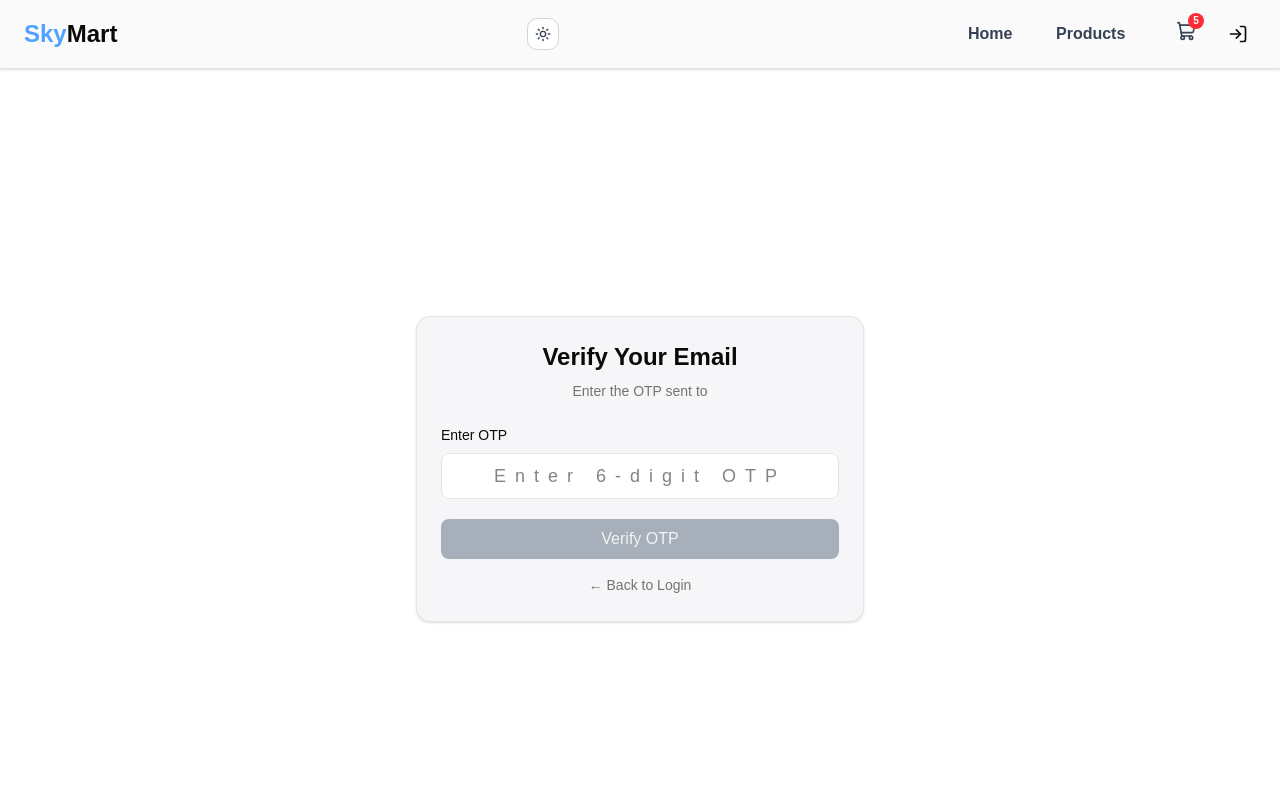
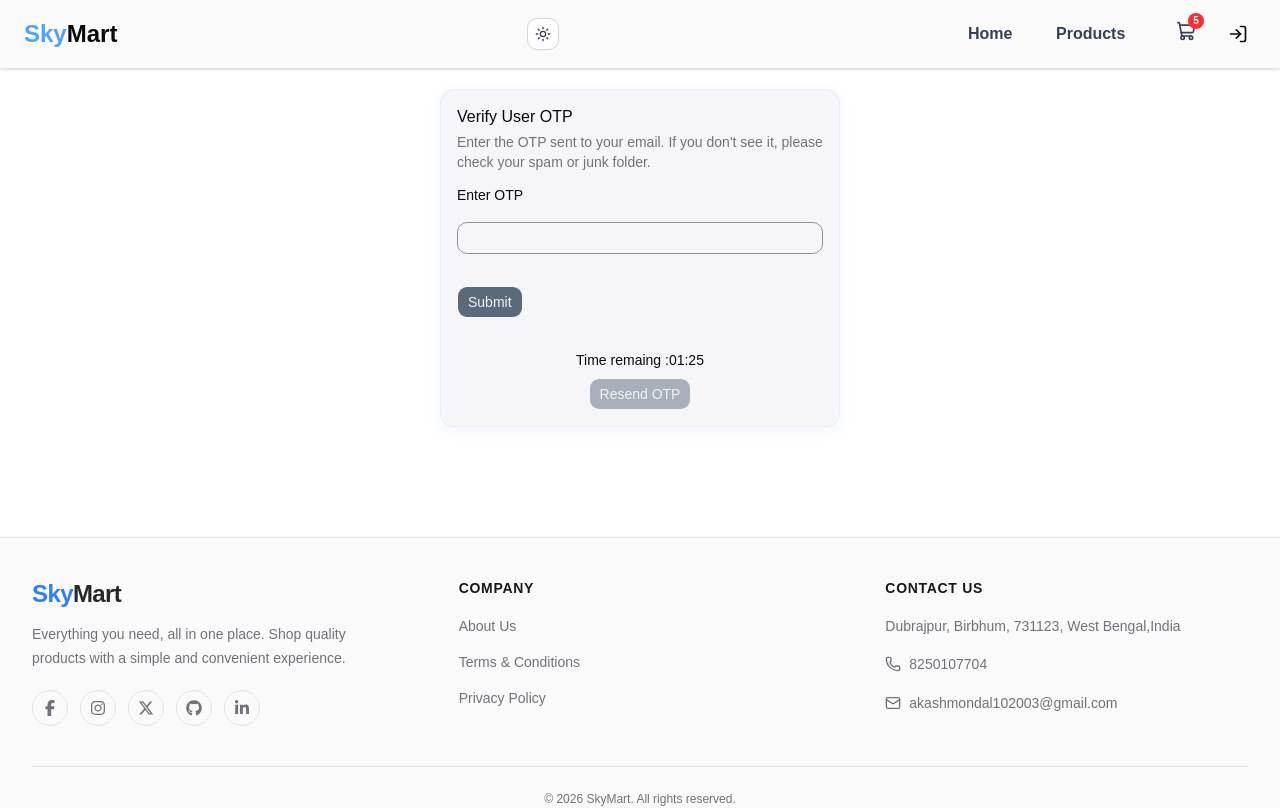
Before and after one commit to AkashMondal27/SkyMart-Ecommerce, a React app in the folder frontend/: page /verify in a window 1280 px wide. Shown: the top 808 px of the page. Built offline with nearby package versions, Linux system fonts and the light colour scheme; the HTML template or start-up script is replaced by a standard one.

Commit message:
feat: refactor OTP verification page with improved UI components and resend functionality

```diff
--- a/frontend/src/pages/Verify.jsx
+++ b/frontend/src/pages/Verify.jsx
@@ -1,122 +1,92 @@
-import { useState } from "react";
-import { useNavigate } from "react-router-dom";
-import axios from "axios";
-import { Loader2 } from "lucide-react";
+import { Button } from '@/components/ui/button'
+import { Card, CardContent, CardDescription, CardFooter, CardHeader, CardTitle } from '@/components/ui/card'
+import { Input } from '@/components/ui/input'
+import { Label } from '@/components/ui/label'
+import { UserData } from '@/context/UserContext'
+import { Loader } from 'lucide-react'
+import React,{useEffect, useState } from 'react'
+import { useNavigate } from 'react-router-dom'
 
-import { UserData } from "@/context/UserContext";
 
 
 const Verify = () => {
-    const navigate = useNavigate();
-
-    const { btnLoading } = UserData();
 
   const [otp, setOtp] = useState("");
+  const navigate=useNavigate();
+  const {btnLoading , loginUser}=UserData();
 
-    // Get the email saved during login
-    const email = localStorage.getItem("email");
+  const submitHandler = () => {
+    verifyUser();
+  };
 
-    // Handle OTP verification
-    const handleVerify = async (e) => {
-        e.preventDefault();
+  const[timer,setTimer]=useState(90);
+  const[canResend ,setCanResend]=useState(false);
 
-        if (!otp) {
-            return;
+  useEffect(()=>{
+    if(timer >0){
+        const interval=setInterval(()=>{
+            setTimer(prev=>prev -1)
+        },1000);
+
+        return()=>clearInterval(interval);
+    }else{
+        setCanResend(true)
+    }
+  },[timer]);
+
+
+  const formatTime=(time)=>{
+    const minutes=Math.floor(time/60);
+    const seconds=time % 60;
+    return`${String(minutes).padStart(2,"0")}:${String(seconds).padStart(2,"0")}`
+
   }
 
-        try {
-            const { data } = await axios.post(
-                `${server}/api/v1/users/verify`,
-                {
-                    email,
-                    otp,
+ const handleResendOtp=async()=>{
+    const email=localStorage.getItem("email")
+        await loginUser(email,navigate);
+        setTimer(90);
+        setCanResend(false);
+
+
  }
-            );
+  return (
+    <div className='min-h-[50vh] w-full'>
+      <Card className="w-[calc(100%-3rem)] max-w-100 mx-auto mt-5">
+        <CardHeader>
+          <CardTitle> Verify User OTP</CardTitle>
+          <CardDescription>
+            Enter the OTP sent to your email. If you don't see it,
+            please check your spam or junk folder.
+          </CardDescription>
+       </CardHeader>
 
-            console.log(data);
+       <CardContent className="space-y-2">
+        <div className='space-x-1'>
+        <Label> Enter OTP</Label> <br/>
 
-            // After successful verification
-            navigate("/");
-        } catch (error) {
-            console.log(error);
+        <Input type="number" value={otp} onChange={(e)=>setOtp(e.target.value)}/>
+        </div>
+       </CardContent>
+
+       <CardFooter >
+        <Button  disabled={btnLoading}  onClick={submitHandler}>
+          {btnLoading ?<Loader/>:"Submit"}
+        </Button>
+       </CardFooter>
+
+       <div className='flex flex-col justify-center items-center w-[200px] m-auto '>
+        < p className=' mb-2'>
+        {canResend ?"You can now Resend OTP":
+         `Time remaing :${formatTime(timer)}`
         }
-    };
-
-    return (
-        <div className="min-h-screen flex items-center justify-center px-4 bg-background">
-            <div className="w-full max-w-md">
-                {/* Card */}
-                <div className="rounded-xl border bg-card p-6 shadow-sm">
-                    {/* Heading */}
-                    <div className="text-center mb-6">
-                        <h1 className="text-2xl font-bold">
-                            Verify Your Email
-                        </h1>
-
-                        <p className="mt-2 text-sm text-muted-foreground">
-                            Enter the OTP sent to
         </p>
-
-                        <p className="font-medium">
-                            {email}
-                        </p>
+        <Button  onClick={handleResendOtp}
+            className="mb-4 " disabled={!canResend}>Resend OTP</Button>
        </div>
-
-                    {/* Verification form */}
-                    <form onSubmit={handleVerify} className="space-y-5">
-                        <div>
-                            <label
-                                htmlFor="otp"
-                                className="mb-2 block text-sm font-medium"
-                            >
-                                Enter OTP
-                            </label>
-
-                            <input
-                                id="otp"
-                                type="text"
-                                inputMode="numeric"
-                                maxLength={6}
-                                value={otp}
-                                onChange={(e) =>
-                                    setOtp(
-                                        e.target.value.replace(/\D/g, "")
+      </Card>
+    </div>
   )
 }
-                                placeholder="Enter 6-digit OTP"
-                                className="w-full rounded-md border bg-background px-3 py-2 text-center text-lg tracking-[0.5em] outline-none focus:ring-2 focus:ring-primary"
-                            />
-                        </div>
-
-                        {/* Verify button */}
-                        <button
-                            type="submit"
-                            disabled={btnLoading || otp.length !== 6}
-                            className="flex w-full items-center justify-center rounded-md bg-primary px-4 py-2 text-primary-foreground transition-opacity disabled:cursor-not-allowed disabled:opacity-50"
-                        >
-                            {btnLoading ? (
-                                <>
-                                    <Loader2 className="mr-2 h-4 w-4 animate-spin" />
-                                    Verifying...
-                                </>
-                            ) : (
-                                "Verify OTP"
-                            )}
-                        </button>
-                    </form>
-
-                    {/* Back to login */}
-                    <button
-                        type="button"
-                        onClick={() => navigate("/login")}
-                        className="mt-4 w-full text-sm text-muted-foreground hover:text-foreground"
-                    >
-                        ← Back to Login
-                    </button>
-                </div>
-            </div>
-        </div>
-    );
-};
 
 export default Verify;
```
Lines whose indentation alone changed are shown as unchanged.
